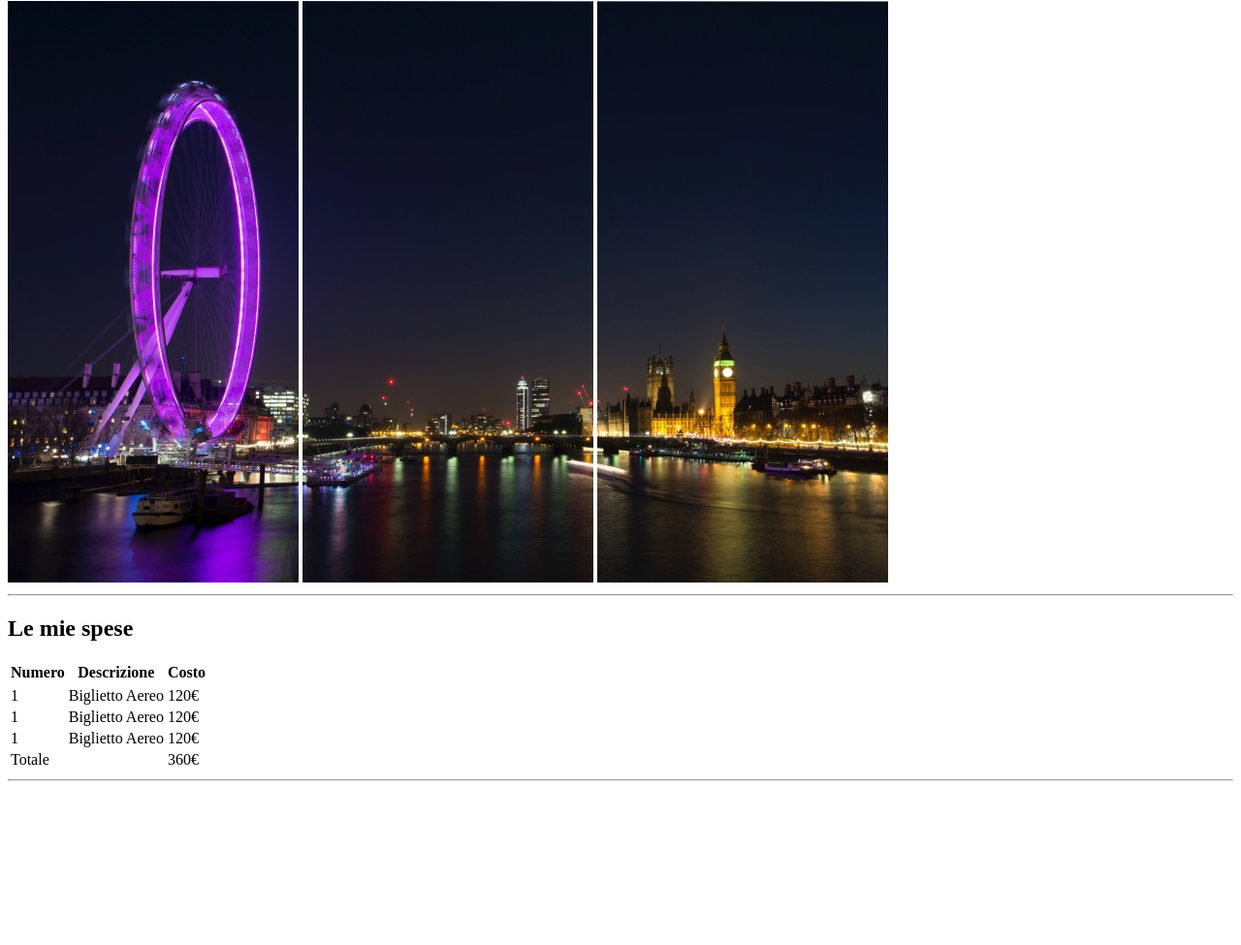
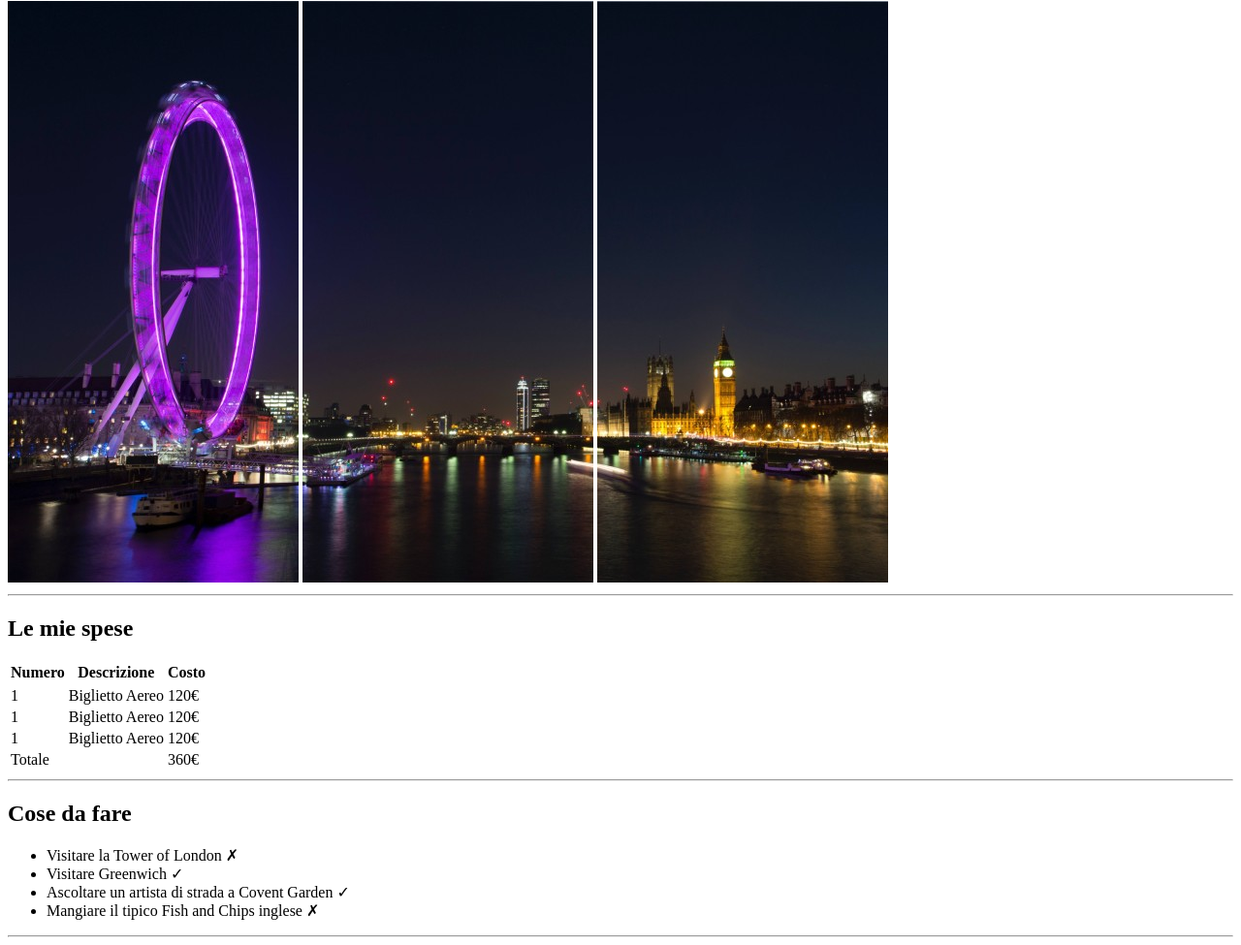
Before and after one commit to ElisabettaMirti/html-london-trip, a plain HTML site: page index.html in a window 1280 px wide. Shown: the part 79-1054 px from the top of the page at 97% size. Before the commit the page ends 893 px from the top, so only its background shows below. Drawn offline with Linux system fonts and the light colour scheme.

Commit message:
Terminata sezione attività

```diff
--- a/index.html
+++ b/index.html
@@ -56,7 +56,15 @@
 
         <!-- Attività -->
         <section>
+            <h2>Cose da fare</h2>
 
+            <ul>
+                <li>Visitare la Tower of London &#x2717;</li>
+                <li>Visitare Greenwich &#10003;</li>
+                <li>Ascoltare un artista di strada a Covent Garden &#10003;</li>
+                <li>Mangiare il tipico Fish and Chips inglese &#x2717;</li>
+            </ul>
+            <hr>
         </section>
 
         <!-- Info utili -->
```
